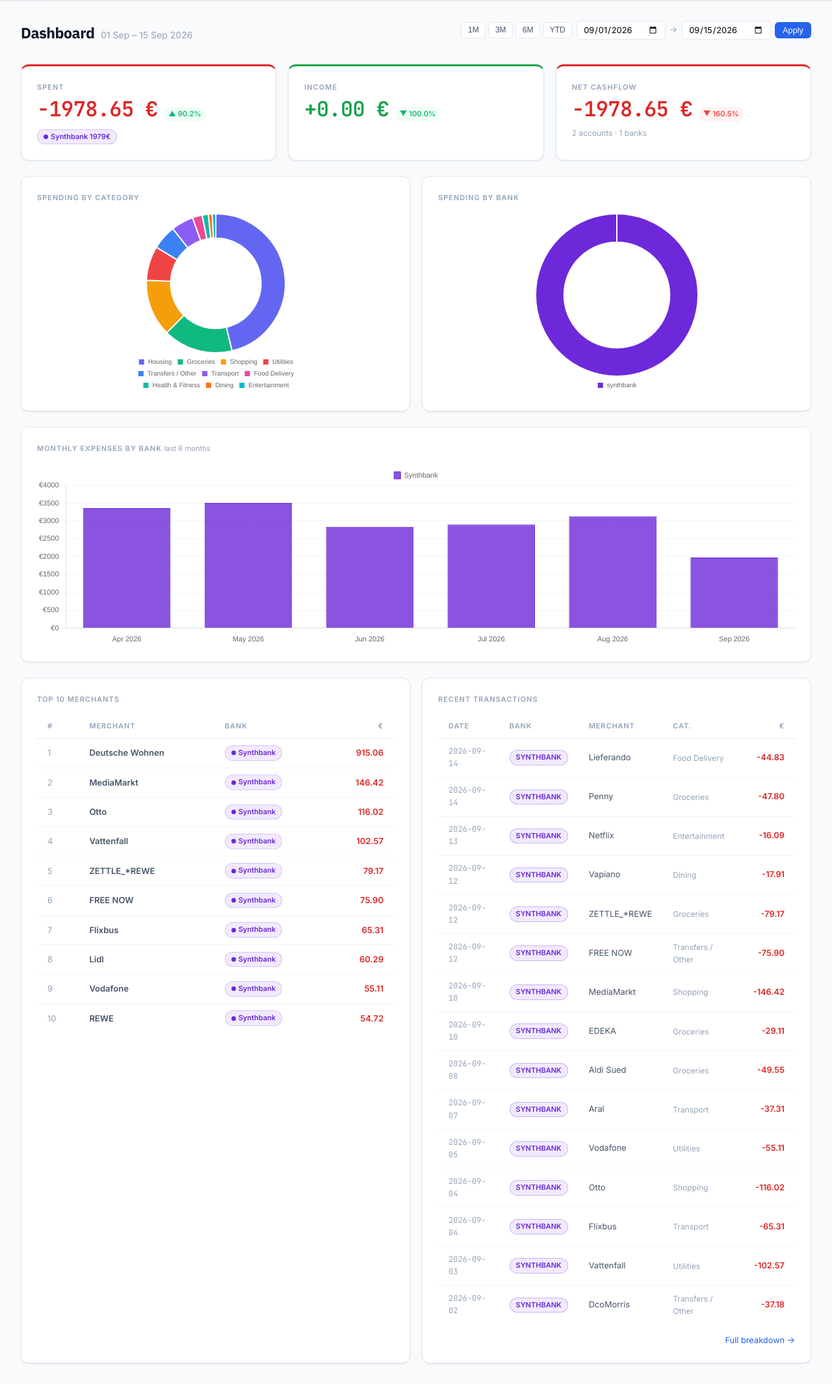
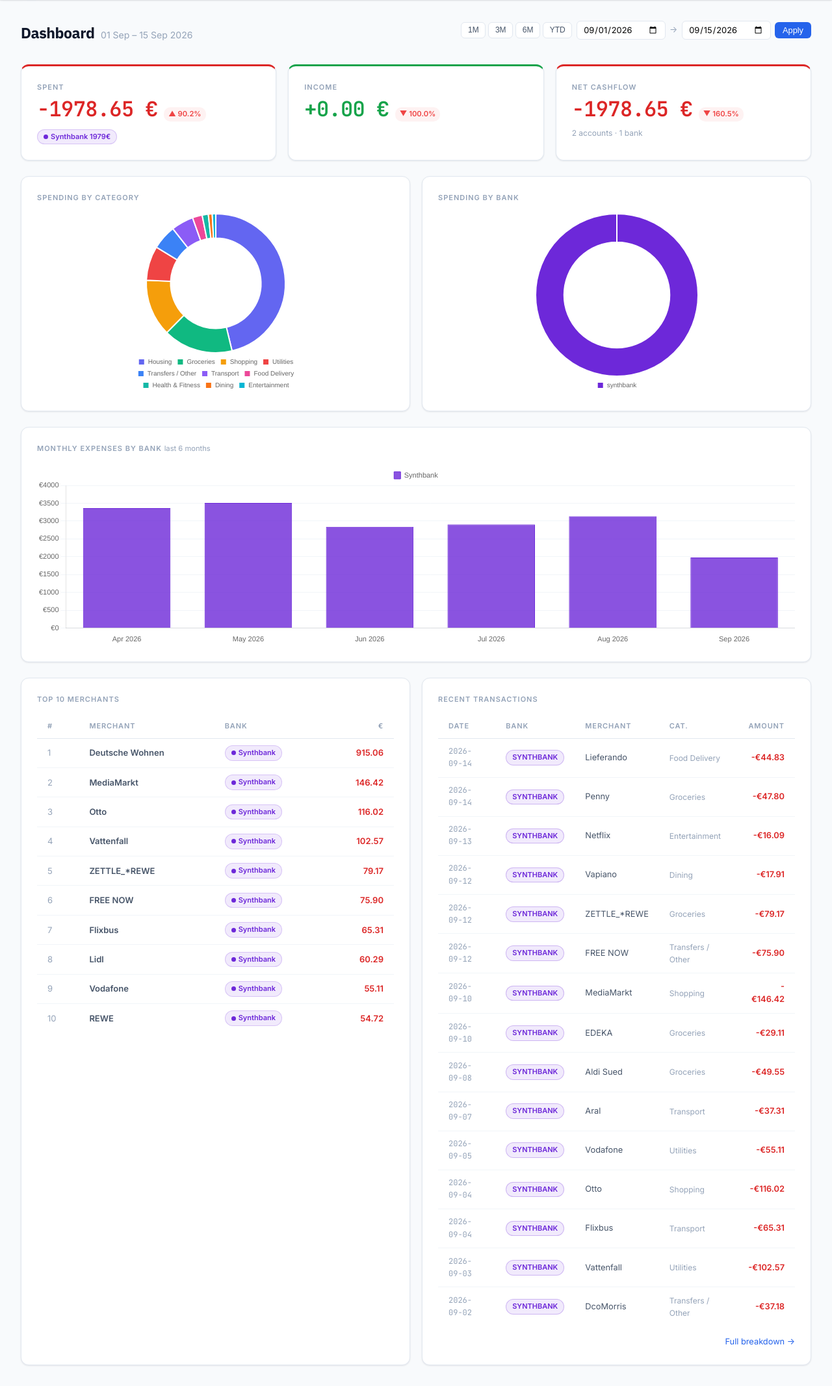
Before and after one commit to ajaykrishnaptr/bank-connectivity, a Flask app: page /dashboard in a window 1280 px wide. Shown: the part 57-2190 px from the top of the page at 65% size. Before the commit the page ends 2157 px from the top, so only its background shows below. Run offline with Flask 3, Linux system fonts and the light colour scheme; a user stored in the database is signed in; data comes from the database, SQL or seed files in the repository; some libraries are stand-ins or nearby versions.

Commit message:
Fix account pages, currency totals and trend badge colours
- Balance and transaction pages returned 500: their Back link pointed
  at an "accounts" route that no longer exists. It now goes to Balances.
- Dashboard, Spending and Recurring added SEK and EUR amounts together
  and labelled the sum €. Totals are now converted to EUR; single
  transactions and recurring rows show their own currency.
- Potential savings and the fixed-charges burden no longer mix
  currencies.
- Trend badges had their colours reversed (spending up showed green,
  income down showed green). Net cashflow up is now always green.
- "1 banks" reads "1 bank".

Co-Authored-By: Claude Opus 5 (1M context) <noreply@anthropic.com>
Claude-Session: https://claude.ai/code/session_017kiP4D1uaJ2khLBYjdRohd

```diff
--- a/app.py
+++ b/app.py
@@ -123,6 +123,18 @@ def _mom_delta(current: float, prev: float) -> tuple[float | None, str]:
     return pct, "up" if pct > 0 else "down"
 
 
+def _txn_currency(t, a) -> str:
+    """ISO currency of one transaction, falling back to its account, then EUR."""
+    return t.currency or a.currency or "EUR"
+
+
+def _money(amount, currency: str | None) -> str:
+    """Format an amount with its currency: "€12.30" for EUR, "SEK 12.30" otherwise."""
+    currency, value = currency or "EUR", float(amount)
+    sign = "-" if value < 0 else ""
+    return f"{sign}€{abs(value):.2f}" if currency == "EUR" else f"{sign}{currency} {abs(value):.2f}"
+
+
 def _detect_recurring():
     """Identify recurring expenses, recurring income, and return all
     booked transactions in a single pass.
@@ -147,18 +159,21 @@ def _detect_recurring():
         .all()
     )
 
+    rates = currency_utils.get_rates("EUR")
+
     def _grouped_by_sign(sign: int) -> list[dict]:
         # sign = -1 => only outflows (expenses)
         # sign = +1 => only inflows  (income)
-        by_merchant: dict[tuple[str, str], list] = defaultdict(list)
+        # Grouped per currency too, so an average never mixes SEK with EUR.
+        by_merchant: dict[tuple[str, str, str], list] = defaultdict(list)
         for t, a in all_txns:
             if (float(t.amount) < 0) == (sign < 0):
                 merchant = t.creditor_name or t.debtor_name or ""
                 if merchant:
-                    by_merchant[(merchant, a.bank)].append((t, a))
+                    by_merchant[(merchant, a.bank, _txn_currency(t, a))].append((t, a))
 
         results = []
-        for (merchant, bank), txns in by_merchant.items():
+        for (merchant, bank, currency), txns in by_merchant.items():
             # A transaction is "recurring" only if it shows up in at
             # least two distinct calendar months — otherwise it's a
             # one-off that happened twice in the same month.
@@ -199,6 +214,8 @@ def _detect_recurring():
                 "color":       BANK_COLORS.get(bank, "#95a5a6"),
                 "category":    last_t.category or "Other",
                 "avg_amount":  round(avg, 2),
+                "currency":    currency,
+                "avg_eur":     round(currency_utils.to_eur(avg, currency, rates), 2),
                 "occurrences": len(txns),
                 "months":      len(months),
                 "is_fixed":    cv < _FIXED_AMOUNT_CV_THRESHOLD,
@@ -207,7 +224,7 @@ def _detect_recurring():
             })
 
         # Most months seen first; ties broken by largest average.
-        return sorted(results, key=lambda x: (-x["months"], -x["avg_amount"]))
+        return sorted(results, key=lambda x: (-x["months"], -x["avg_eur"]))
 
     return _grouped_by_sign(-1), _grouped_by_sign(+1), all_txns
 
@@ -281,16 +298,18 @@ def _detect_waste(fixed, all_recurring, income, all_txns):
     for category_name, by_name in cat_groups.items():
         items = list(by_name.values())
         if len(items) >= 2:
-            total = round(sum(i["avg_amount"] for i in items), 2)
+            same_cur = len({i["currency"] for i in items}) == 1
+            total = round(sum(i["avg_amount"] if same_cur else i["avg_eur"] for i in items), 2)
             sorted_names = sorted(i["merchant"] for i in items)
             signals.append({
                 "type": "redundant", "severity": "warning",
                 "key": f"redundant:{category_name}:{','.join(sorted_names)}",
                 "category": category_name,
                 "services": [{"merchant": i["merchant"], "avg_amount": i["avg_amount"],
-                               "fmt": _fmt(i["avg_amount"], i["merchant"])} for i in items],
+                               "avg_eur": i["avg_eur"], "fmt": _money(i["avg_amount"], i["currency"])}
+                              for i in items],
                 "total_monthly": total,
-                "total_fmt": _fmt(total, items[0]["merchant"]),
+                "total_fmt": _money(total, items[0]["currency"] if same_cur else "EUR"),
                 "message": f"Are you actually using all {len(items)}? You're paying for {', '.join(i['merchant'] for i in items)} every month.",
             })
 
@@ -317,6 +336,8 @@ def _detect_waste(fixed, all_recurring, income, all_txns):
                     "recent_avg": round(recent_avg, 2),
                     "early_fmt": _fmt(early_avg, r["merchant"]),
                     "recent_fmt": _fmt(recent_avg, r["merchant"]),
+                    "crept_eur": round(currency_utils.to_eur(recent_avg - early_avg, r["currency"],
+                                                             currency_utils.get_rates("EUR")), 2),
                     "pct_increase": round(pct, 1),
                     "message": f"Did you notice {r['merchant']} raised their price? You were paying {_fmt(early_avg, r['merchant'])} — now it's {_fmt(recent_avg, r['merchant'])}.",
                 })
@@ -342,6 +363,7 @@ def _detect_waste(fixed, all_recurring, income, all_txns):
                 "merchant": sub["merchant"],
                 "reason": "transit_rideshare_overlap",
                 "subscription_monthly": sub["avg_amount"],
+                "subscription_monthly_eur": sub["avg_eur"],
                 "conflicting_count": len(rideshare_txns),
                 "conflicting_amount": rideshare_total,
                 "window_days": _LAPSE_WINDOW_DAYS,
@@ -369,6 +391,7 @@ def _detect_waste(fixed, all_recurring, income, all_txns):
                 "merchant": sub["merchant"],
                 "reason": "gym_no_adjacent_spend",
                 "subscription_monthly": sub["avg_amount"],
+                "subscription_monthly_eur": sub["avg_eur"],
                 "window_days": _LAPSE_WINDOW_DAYS,
                 "message": f"Your {sub['merchant']} membership is still charging. When did you last go?",
             })
@@ -376,18 +399,18 @@ def _detect_waste(fixed, all_recurring, income, all_txns):
     # ── 4. Subscription burden ───────────────────────────────────────────────
     # Same dedup trick as the redundancy signal: a sub appearing on two
     # bank accounts counts once.
-    unique_fixed  = {r["merchant"]: r["avg_amount"] for r in fixed}
-    unique_income = {r["merchant"]: r["avg_amount"] for r in income}
+    # One currency across fixed charges and income: show it natively.
+    # Mixed currencies: add them up in EUR, never SEK plus EUR.
+    burden_currencies = {r["currency"] for r in fixed + income}
+    native = len(burden_currencies) == 1
+    amount_key = "avg_amount" if native else "avg_eur"
+    unique_fixed  = {(r["merchant"], r["currency"]): r[amount_key] for r in fixed}
+    unique_income = {(r["merchant"], r["currency"]): r[amount_key] for r in income}
     monthly_fixed_total = round(sum(unique_fixed.values()), 2)
     monthly_income_avg  = round(sum(unique_income.values()), 2)
     if monthly_income_avg > 0:
         pct = round(monthly_fixed_total / monthly_income_avg * 100, 1)
-        # Pick the currency the user actually earns in for the message.
-        income_cur_counts: dict = defaultdict(int)
-        for t, a in all_txns:
-            if float(t.amount) > 0:
-                income_cur_counts[t.currency or a.currency or "EUR"] += 1
-        inc_cur = max(income_cur_counts, key=income_cur_counts.get) if income_cur_counts else "EUR"
+        inc_cur = next(iter(burden_currencies)) if native else "EUR"
         inc_sym = "€" if inc_cur == "EUR" else inc_cur + " "
         signals.append({
             "type": "burden",
@@ -414,8 +437,7 @@ def _total_potential_savings(signals):
       * lapse       → the full monthly cost of the likely-unused sub
       * burden      → excluded; it's a ratio, not a recoverable amount
 
-    Amounts are summed as EUR-equivalent (the demo/seed data is EUR);
-    a multi-currency build would convert via currency_utils first.
+    Amounts are converted to EUR before they are added up.
 
     Returns (total, breakdown) where breakdown maps signal type → € saved.
     """
@@ -423,15 +445,14 @@ def _total_potential_savings(signals):
     for s in signals:
         t = s.get("type")
         if t == "redundant":
-            amounts = [svc["avg_amount"] for svc in s.get("services", [])]
+            amounts = [svc["avg_eur"] for svc in s.get("services", [])]
             if len(amounts) >= 2:
                 # Keep the priciest, cancel the rest.
                 breakdown["redundant"] += sum(amounts) - max(amounts)
         elif t == "price_creep":
-            crept = (s.get("recent_avg", 0) or 0) - (s.get("early_avg", 0) or 0)
-            breakdown["price_creep"] += max(0.0, crept)
+            breakdown["price_creep"] += max(0.0, s.get("crept_eur", 0) or 0)
         elif t == "lapse":
-            breakdown["lapse"] += s.get("subscription_monthly", 0) or 0
+            breakdown["lapse"] += s.get("subscription_monthly_eur", 0) or 0
     total = round(sum(breakdown.values()), 2)
     return total, {k: round(v, 2) for k, v in breakdown.items()}
 
@@ -483,6 +504,9 @@ def load_user(user_id):
 # True on the hosted app (Vercel). Live sandbox connections work there too;
 # templates use it only to label the synthetic bank data honestly.
 IS_HOSTED = bool(os.getenv("VERCEL"))
+
+
+app.jinja_env.filters["money"] = _money
 
 
 @app.context_processor
@@ -887,6 +911,11 @@ def dashboard():
     # windows. Cheaper than two SQL queries on the typical row count.
     all_rows  = _txn_acct_query().filter(Transaction.status == "booked").all()
     all_banks = sorted(set(a.bank for _, a in all_rows))
+    rates     = currency_utils.get_rates("EUR")
+
+    def eur(t, a) -> float:
+        """The transaction amount in EUR, so SEK and EUR accounts add up."""
+        return currency_utils.to_eur(float(t.amount), _txn_currency(t, a), rates)
 
     def _in(t, d0, d1) -> bool:
         return t.booking_date and d0 <= t.booking_date <= d1
@@ -896,8 +925,8 @@ def dashboard():
 
     def _totals(rows) -> tuple[float, float]:
         """(spent, income) — both returned as positive floats."""
-        spent  = abs(sum(float(t.amount) for t, _ in rows if t.amount < 0))
-        income = sum(float(t.amount) for t, _ in rows if t.amount > 0)
+        spent  = abs(sum(eur(t, a) for t, a in rows if t.amount < 0))
+        income = sum(eur(t, a) for t, a in rows if t.amount > 0)
         return spent, income
 
     total_spent,  total_income  = _totals(period_rows)
@@ -911,9 +940,9 @@ def dashboard():
     bank_period = defaultdict(lambda: {"spent": 0.0, "income": 0.0})
     for t, a in period_rows:
         if t.amount < 0:
-            bank_period[a.bank]["spent"] += abs(float(t.amount))
+            bank_period[a.bank]["spent"] += abs(eur(t, a))
         else:
-            bank_period[a.bank]["income"] += float(t.amount)
+            bank_period[a.bank]["income"] += eur(t, a)
     bank_month_summary = [
         {"bank": b, "spent": round(v["spent"], 2), "income": round(v["income"], 2),
          "color": BANK_COLORS.get(b, "#95a5a6")}
@@ -921,9 +950,9 @@ def dashboard():
     ]
 
     cat_totals = defaultdict(float)
-    for t, _ in period_rows:
+    for t, a in period_rows:
         if t.amount < 0:
-            cat_totals[t.category or "Other"] += abs(float(t.amount))
+            cat_totals[t.category or "Other"] += abs(eur(t, a))
     cat_sorted = sorted(cat_totals.items(), key=lambda x: -x[1])
 
     bank_spent_period = sorted(
@@ -949,7 +978,7 @@ def dashboard():
     monthly_by_bank = [{
         "label": bank.capitalize(),
         "data": [round(abs(sum(
-            float(t.amount) for t, a in all_rows
+            eur(t, a) for t, a in all_rows
             if a.bank == bank and t.booking_date
             and t.booking_date.year == y and t.booking_date.month == m
             and t.amount < 0
@@ -963,7 +992,7 @@ def dashboard():
     for t, a in period_rows:
         if t.amount < 0:
             k = (t.creditor_name or t.debtor_name or "Unknown", a.bank)
-            merchant_key[k]["total"] += abs(float(t.amount))
+            merchant_key[k]["total"] += abs(eur(t, a))
             merchant_key[k]["bank"] = a.bank
     top_merchants = sorted(
         [{"name": k[0], "bank": k[1], "color": BANK_COLORS.get(k[1], "#95a5a6"),
@@ -981,7 +1010,7 @@ def dashboard():
         period_label=f"{date_from.strftime('%d %b')} – {date_to.strftime('%d %b %Y')}",
         total_spent=round(total_spent, 2), total_income=round(total_income, 2), net=round(net, 2),
         delta_spent=delta_spent, delta_income=delta_income, delta_net=delta_net,
-        account_count=_acct_query().count(),
+        account_count=_acct_query().count(), bank_count=len(all_banks),
         bank_month_summary=bank_month_summary,
         cat_labels=[c for c, _ in cat_sorted], cat_values=[round(v, 2) for _, v in cat_sorted],
         bank_donut_labels=[b for b, _ in bank_spent_period],
@@ -1021,6 +1050,10 @@ def spending():
     rows      = _fetch(date_from, date_to)
     prev_rows = _fetch(prev_from, prev_to)
     all_banks = sorted(set(a.bank for _, a in rows))
+    rates     = currency_utils.get_rates("EUR")
+
+    def eur(t, a) -> float:
+        return currency_utils.to_eur(float(t.amount), _txn_currency(t, a), rates)
 
     totals      = defaultdict(float)
     by_category = defaultdict(list)
@@ -1028,11 +1061,11 @@ def spending():
     prev_totals = defaultdict(float)
 
     for txn, acc in rows:
-        totals[txn.category]                += float(txn.amount)
+        totals[txn.category]                += eur(txn, acc)
         by_category[txn.category].append((txn, acc))
-        cat_by_bank[txn.category][acc.bank] += abs(float(txn.amount))
-    for txn, _ in prev_rows:
-        prev_totals[txn.category] += abs(float(txn.amount))
+        cat_by_bank[txn.category][acc.bank] += abs(eur(txn, acc))
+    for txn, acc in prev_rows:
+        prev_totals[txn.category] += abs(eur(txn, acc))
 
     sorted_totals = sorted(totals.items(), key=lambda x: x[1])
     categories    = [c for c, _ in sorted_totals]
@@ -1074,9 +1107,9 @@ def recurring():
     waste    = _detect_waste(fixed, expenses, income, all_txns)
     return render_template("recurring.html",
         fixed=fixed, variable=variable, income=income, waste=waste,
-        monthly_fixed=round(sum(r["avg_amount"] for r in fixed), 2),
-        monthly_all=round(sum(r["avg_amount"] for r in expenses), 2),
-        monthly_income=round(sum(r["avg_amount"] for r in income), 2),
+        monthly_fixed=round(sum(r["avg_eur"] for r in fixed), 2),
+        monthly_all=round(sum(r["avg_eur"] for r in expenses), 2),
+        monthly_income=round(sum(r["avg_eur"] for r in income), 2),
         bank_colors=BANK_COLORS,
     )
 
@@ -1314,7 +1347,8 @@ def _recurring_summary() -> dict:
 
     def slim(r):
         return {"merchant": r["merchant"], "bank": r["bank"], "category": r["category"],
-                "avg_amount": r["avg_amount"], "months_seen": r["months"],
+                "avg_amount": r["avg_amount"], "currency": r["currency"], "avg_eur": r["avg_eur"],
+                "months_seen": r["months"],
                 "last_date": str(r["last_date"]) if r["last_date"] else None,
                 "next_expected": str(r["next_date"]) if r["next_date"] else None}
 
@@ -1325,7 +1359,7 @@ def _recurring_summary() -> dict:
                                                               "recent_avg", "pct_increase", "total_monthly",
                                                               "monthly_fixed", "monthly_income", "pct")}
                         for s in signals],
-            "note": "avg_amount is in each account's native currency"}
+            "note": "avg_amount is in the currency named on each row; avg_eur is the EUR equivalent"}
 
 
 @app.route("/ask", methods=["GET", "POST"])
--- a/templates/balances.html
+++ b/templates/balances.html
@@ -1,7 +1,7 @@
 {% extends "base.html" %}
 {% block content %}
 <h2>Balances</h2>
-<p><a href="{{ url_for('accounts') }}">← Back to Accounts</a></p>
+<p><a href="{{ url_for('aggregation') }}">← Back to Balances</a></p>
 {% if balances %}
 <table>
   <thead>
--- a/templates/dashboard.html
+++ b/templates/dashboard.html
@@ -35,7 +35,7 @@
   {% if dir == 'new' %}
     <span style="font-size:.7rem;padding:2px 7px;border-radius:10px;background:#eef2ff;color:var(--accent);font-weight:600">NEW</span>
   {% elif pct is not none %}
-    {% if (dir == 'up' and invert) or (dir == 'down' and not invert) %}
+    {% if (dir == 'up' and not invert) or (dir == 'down' and invert) %}
       {% set c = '#10b981' %}{% set bg = '#f0fdf4' %}
     {% else %}
       {% set c = '#ef4444' %}{% set bg = '#fef2f2' %}
@@ -78,9 +78,9 @@
     <div class="card-label">Net cashflow</div>
     <div style="display:flex;align-items:baseline;gap:.6rem">
       <div class="card-value {% if net >= 0 %}text-green{% else %}text-red{% endif %}">{{ "%.2f" | format(net) }} €</div>
-      {{ delta_badge(delta_net, invert=(net < 0)) }}
+      {{ delta_badge(delta_net) }}
     </div>
-    <div class="card-meta">{{ account_count }} accounts · {{ bank_month_summary | length }} banks</div>
+    <div class="card-meta">{{ account_count }} account{{ '' if account_count == 1 else 's' }} · {{ bank_count }} bank{{ '' if bank_count == 1 else 's' }}</div>
   </div>
 
 </div>
@@ -125,7 +125,7 @@
   <div class="card">
     <div class="card-section-title">Recent Transactions</div>
     <table>
-      <thead><tr><th>Date</th><th>Bank</th><th>Merchant</th><th>Cat.</th><th class="text-right">€</th></tr></thead>
+      <thead><tr><th>Date</th><th>Bank</th><th>Merchant</th><th>Cat.</th><th class="text-right">Amount</th></tr></thead>
       <tbody>
         {% for txn, acc in recent %}
         <tr>
@@ -139,7 +139,7 @@
             {{ txn.creditor_name or txn.debtor_name or "—" }}</td>
           <td class="text-muted" style="font-size:.75rem">{{ txn.category or "—" }}</td>
           <td class="text-right fw-600 {% if txn.amount >= 0 %}text-green{% else %}text-red{% endif %}" style="font-size:.8rem">
-            {{ "%.2f" | format(txn.amount) }}</td>
+            {{ txn.amount | money(txn.currency or acc.currency) }}</td>
         </tr>{% endfor %}
       </tbody>
     </table>
--- a/templates/recurring.html
+++ b/templates/recurring.html
@@ -111,7 +111,7 @@
         </span>
       </td>
       <td class="text-muted">{{ r.category }}</td>
-      <td class="text-right fw-600 text-red">{{ "%.2f" | format(r.avg_amount) }} €</td>
+      <td class="text-right fw-600 text-red">{{ r.avg_amount | money(r.currency) }}</td>
       <td class="text-right text-muted">{{ r.months }}</td>
       <td class="text-right text-muted">{{ r.occurrences }}</td>
       <td>
@@ -173,7 +173,7 @@
           <span class="dot" style="background:{{ r.color }}"></span>{{ r.bank | capitalize }}
         </span></td>
         <td class="text-muted">{{ r.category }}</td>
-        <td class="text-right fw-600 text-green">+{{ "%.2f" | format(r.avg_amount) }} €</td>
+        <td class="text-right fw-600 text-green">+{{ r.avg_amount | money(r.currency) }}</td>
         <td class="text-right text-muted">{{ r.months }}</td>
         <td>{% if r.is_fixed %}<span class="pill" style="background:#f0fdf4;color:#16a34a;border:1px solid #bbf7d0">Fixed</span>
             {% else %}<span class="pill" style="background:#fffbeb;color:#d97706;border:1px solid #fde68a">Variable</span>{% endif %}</td>
--- a/templates/spending.html
+++ b/templates/spending.html
@@ -102,7 +102,7 @@
     </span>
   </summary>
   <table>
-    <thead><tr><th>Date</th><th>Bank</th><th>Account</th><th>Owner</th><th class="text-right">€</th><th>Merchant</th></tr></thead>
+    <thead><tr><th>Date</th><th>Bank</th><th>Account</th><th>Owner</th><th class="text-right">Amount</th><th>Merchant</th></tr></thead>
     <tbody>
       {% for txn, acc in by_category[category] %}
       <tr>
@@ -112,7 +112,7 @@
         </span></td>
         <td class="mono text-muted" style="font-size:.75rem">{{ acc.iban }}</td>
         <td>{{ acc.owner_name or "—" }}</td>
-        <td class="text-right text-red fw-600">{{ "%.2f" | format(txn.amount) }}</td>
+        <td class="text-right text-red fw-600">{{ txn.amount | money(txn.currency or acc.currency) }}</td>
         <td>{{ txn.creditor_name or txn.debtor_name or "—" }}</td>
       </tr>{% endfor %}
     </tbody>
--- a/templates/transactions.html
+++ b/templates/transactions.html
@@ -2,7 +2,7 @@
 {% block content %}
 <div class="page-header">
   <h2>Transactions</h2>
-  <p><a href="{{ url_for('accounts') }}">← Back to Accounts</a></p>
+  <p><a href="{{ url_for('aggregation') }}">← Back to Balances</a></p>
 </div>
 
 {% macro txn_table(txns, label) %}
```
